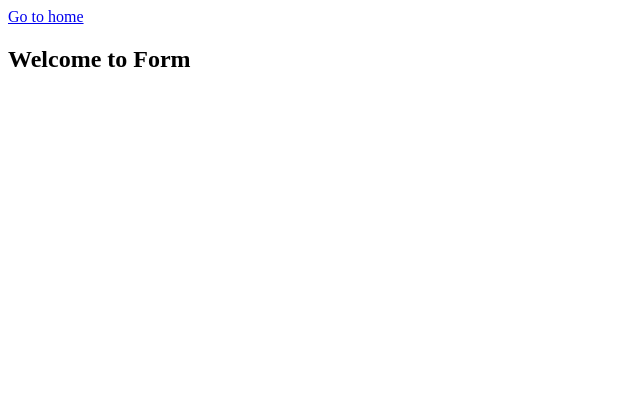
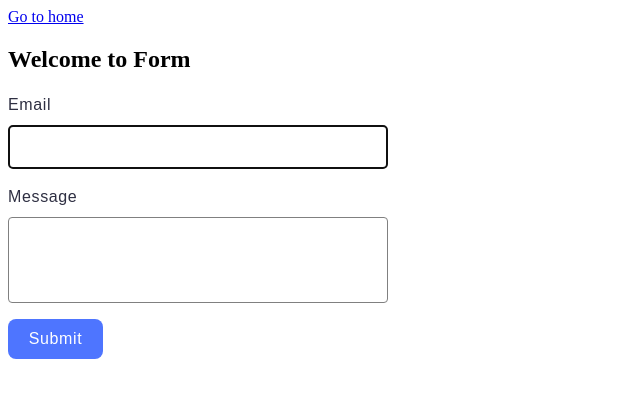
Before and after one commit to Solovey260885/goit-js-hw-09, a website built with Vite: page src/02-form.html in a window 1280 px wide. Shown: the whole page, without its empty margins (0-640 px from the left). Built offline with nearby package versions, Linux system fonts and the light colour scheme.

Commit message:
finish 02-form

```diff
--- a/src/02-form.html
+++ b/src/02-form.html
@@ -12,6 +12,26 @@
       <a href="./index.html">Go to home</a>
       <h1>Welcome to Form</h1>
     </section>
+    <form class="feedback-form" autocomplete="off">
+      <label class="label-input">
+        Email
+        <input
+          type="email"
+          class="input-email js-input"
+          name="email"
+          autofocus
+        />
+      </label>
+      <label class="label-textarea">
+        Message
+        <textarea
+          class="textarea-message js-textarea"
+          name="message"
+          rows="8"
+        ></textarea>
+      </label>
+      <button class="btn js-btn" type="submit">Submit</button>
+    </form>
     <script type="module" src="./js/02-form.js"></script>
   </body>
 </html>
--- a/src/css/02-form.css
+++ b/src/css/02-form.css
@@ -0,0 +1,75 @@
+.feedback-form {
+  display: flex;
+  align-items: flex-start;
+  justify-content: flex-start;
+  flex-direction: column;
+  gap: 16px;
+}
+.label-input,
+.label-textarea {
+  display: flex;
+  flex-direction: column;
+  gap: 8px;
+  width: 360px;
+
+  font-family: 'Montserrat', sans-serif;
+  font-weight: 400;
+  font-size: 16px;
+  line-height: 1.5;
+  letter-spacing: 0.04em;
+  color: #2e2f42;
+}
+
+.input-email,
+.textarea-message {
+  border: 1px solid #808080;
+  border-radius: 4px;
+  width: 360px;
+  height: 40px;
+
+  font-family: 'Montserrat', sans-serif;
+  font-weight: 400;
+  font-size: 16px;
+  line-height: 1.5;
+  letter-spacing: 0.04em;
+  color: #2e2f42;
+  padding-left: 16px;
+}
+
+.textarea-message {
+  height: 80px;
+  resize: none;
+}
+
+.input-email:hover,
+.textarea-message:hover {
+  border: 1px solid #000;
+}
+
+.btn {
+  display: flex;
+  align-items: center;
+  justify-content: center;
+  flex-direction: row;
+  gap: 10px;
+
+  border: none;
+  border-radius: 8px;
+  padding: 8px 16px;
+  width: 95px;
+  height: 40px;
+  cursor: pointer;
+
+  background: #4e75ff;
+
+  font-family: 'Montserrat', sans-serif;
+  font-weight: 500;
+  font-size: 16px;
+  line-height: 1.5;
+  letter-spacing: 0.04em;
+  color: #fff;
+}
+
+.btn:hover {
+  background: #6c8cff;
+}
--- a/src/js/02-form.js
+++ b/src/js/02-form.js
@@ -0,0 +1,45 @@
+const formData = {
+  email: '',
+  message: '',
+};
+const feedbackForm = document.querySelector('.feedback-form');
+const inputJs = document.querySelector('.js-input');
+const textAreaJs = document.querySelector('.js-textarea');
+
+const localStorageKey = 'feedback-form-state';
+
+feedbackForm.addEventListener('input', handlerStorage);
+
+function handlerStorage() {
+  formData.email = inputJs.value.trim();
+  formData.message = textAreaJs.value.trim();
+  localStorage.setItem(localStorageKey, JSON.stringify(formData));
+}
+
+feedbackForm.addEventListener('submit', handlerInput);
+
+function handlerInput(event) {
+  event.preventDefault();
+  const form = event.target;
+  const email = form.elements.email.value.trim();
+  const message = form.elements.message.value.trim();
+
+  if (email === '' || message === '') {
+    return alert('Fill please all fields');
+  }
+  console.log(formData);
+  localStorage.removeItem(localStorageKey);
+  form.reset();
+}
+
+const getItem = localStorage.getItem(localStorageKey);
+const parseItem = JSON.parse(getItem) ?? '';
+
+const input = feedbackForm.elements.email;
+const textarea = feedbackForm.elements.message;
+
+input.value = parseItem.email ?? '';
+textarea.value = parseItem.message ?? '';
+
+formData.email = parseItem.email ?? '';
+formData.message = parseItem.message ?? '';
```
